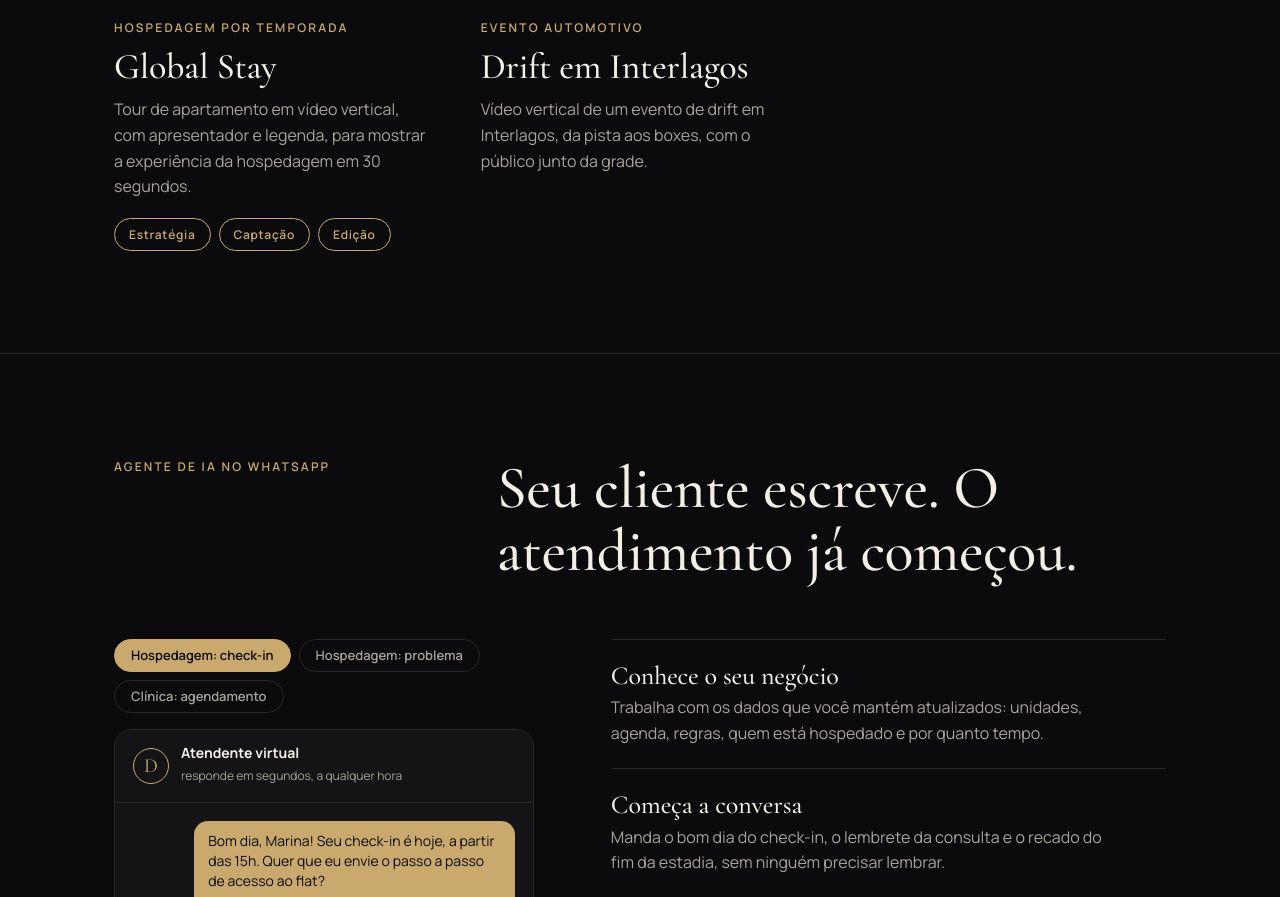
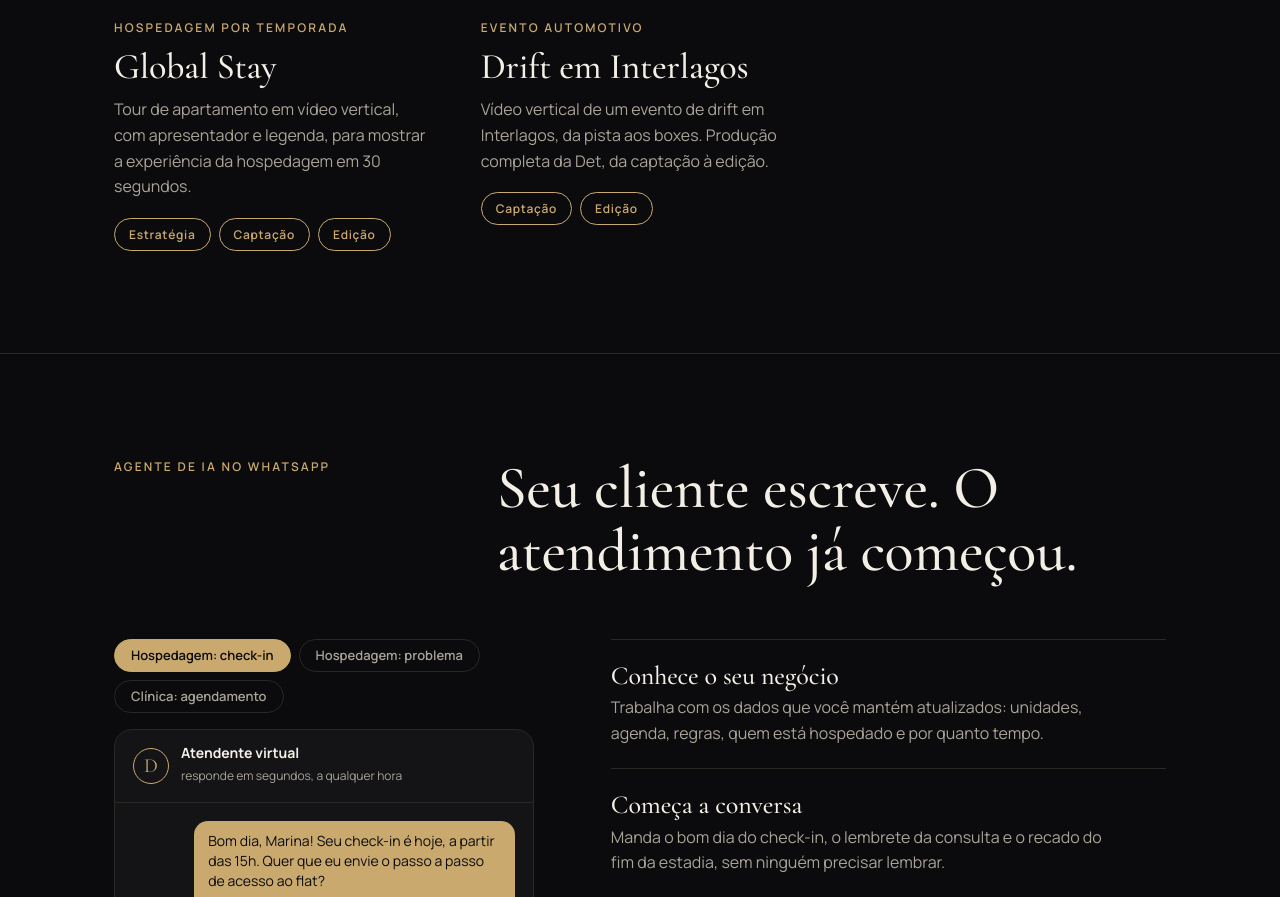
Before and after one commit to detmediamedia/detmedia-site, a plain HTML site: page index.html in a window 1280 px wide. Shown: the part 3270-4167 px from the top of the page. Drawn offline with nearby package versions, Linux system fonts and the light colour scheme.

Commit message:
Indica captação e edição no vídeo do drift
Co-Authored-By: Claude Fable 5.2 <noreply@anthropic.com>
Claude-Session: https://claude.ai/code/session_01T6Kx4jCxF8h7b3zpG1k3Na

```diff
--- a/index.html
+++ b/index.html
@@ -204,7 +204,11 @@ footer .wrap{display:flex;justify-content:space-between;gap:12px;flex-wrap:wrap}
           </video>
           <p class="label">Evento automotivo</p>
           <h3>Drift em Interlagos</h3>
-          <p>Vídeo vertical de um evento de drift em Interlagos, da pista aos boxes, com o público junto da grade.</p>
+          <p>Vídeo vertical de um evento de drift em Interlagos, da pista aos boxes. Produção completa da Det, da captação à edição.</p>
+          <ul class="feito" aria-label="O que fizemos">
+            <li>Captação</li>
+            <li>Edição</li>
+          </ul>
         </article>
       </div>
     </div>
```
